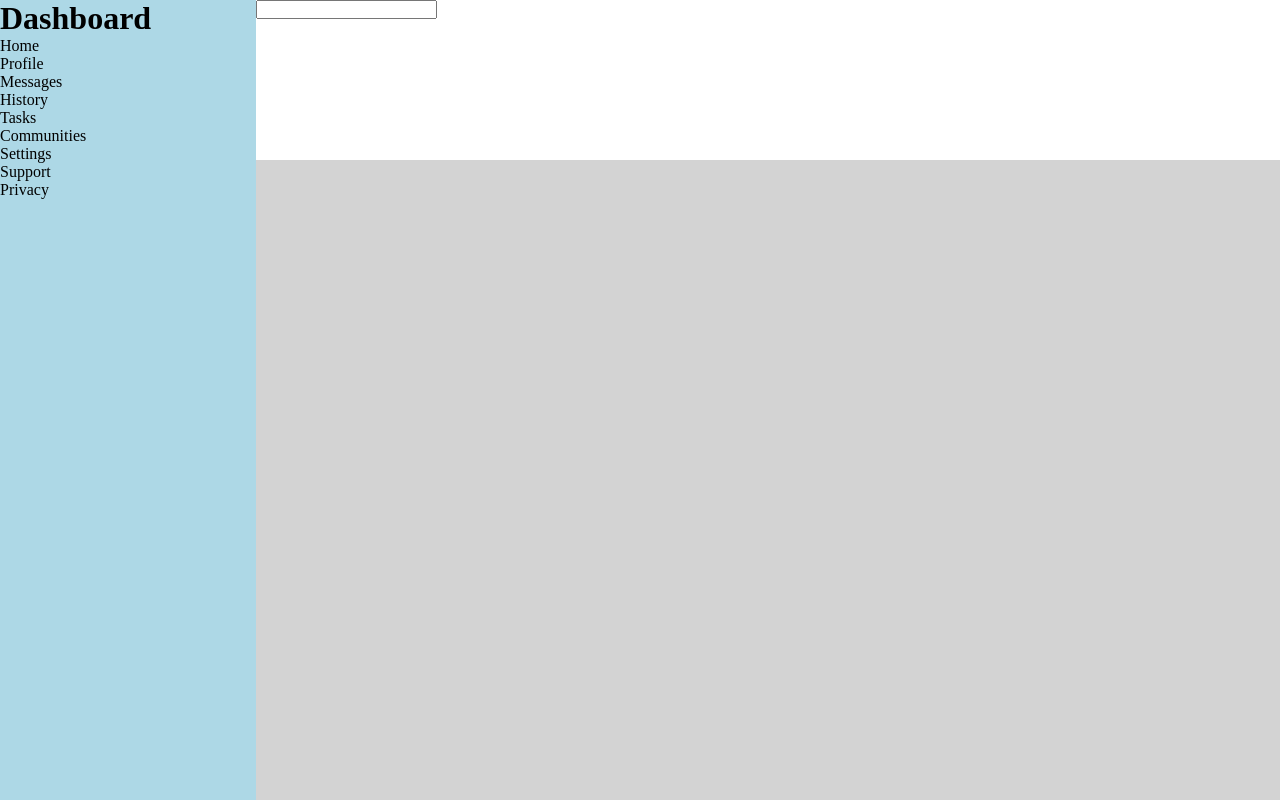
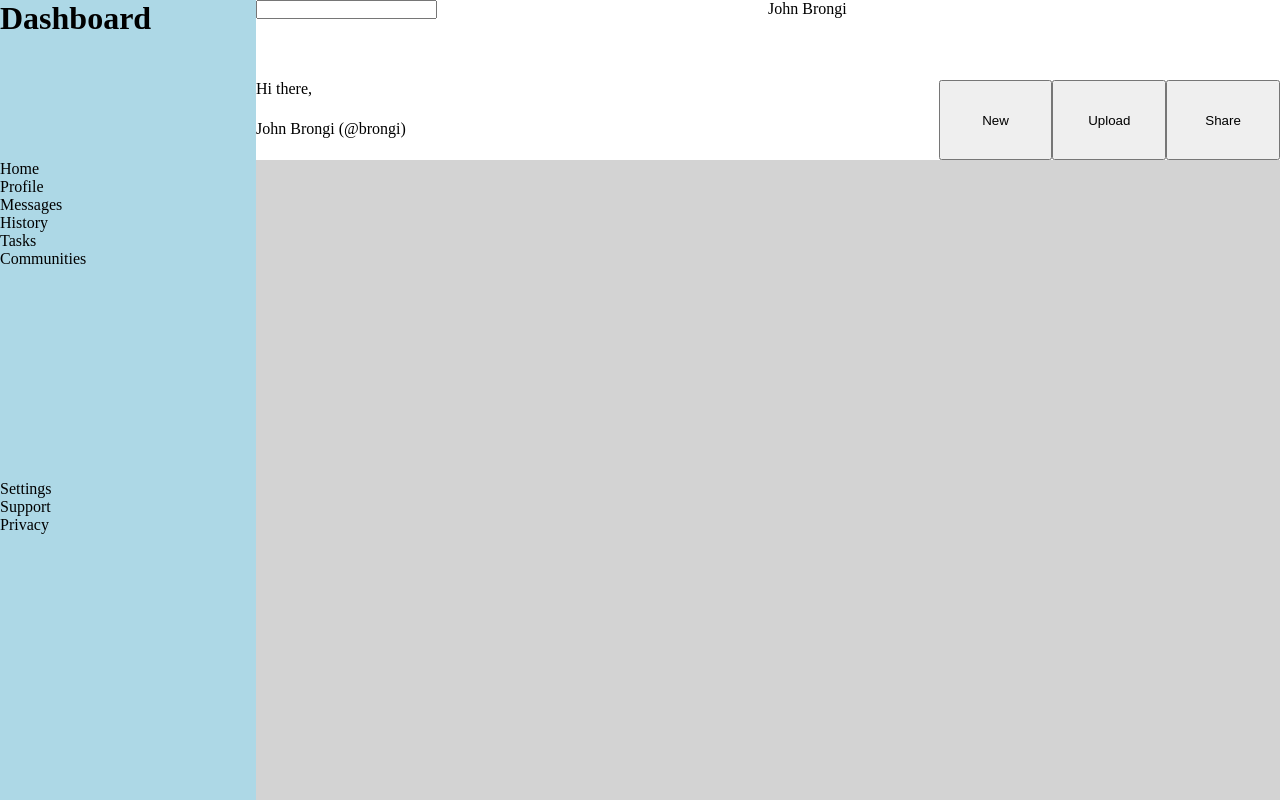
Before and after one commit to SamWeedon/admin-dashboard, a plain HTML site: page index.html in a window 1280 px wide. Drawn offline with Linux system fonts and the light colour scheme.

Commit message:
Start to nest grids

```diff
--- a/index.html
+++ b/index.html
@@ -9,19 +9,41 @@
 <body>
     <div class="container">
         <div class="header">
+            <div class="header1">
+                <div class="header1-1">
                     <input type="text">
+                </div>
+                <div class="header1-2">
+                    <p>John Brongi</p>
+                </div>
+            </div>
+            <div class="header2">
+                <div class="header2-1">
+                    <p>Hi there,</p>
+                    <p>John Brongi (@brongi)</p>
+                </div>
+                <div class="header2-2">
+                    <button>New</button>
+                    <button>Upload</button>
+                    <button>Share</button>
+                </div>
+            </div>
         </div>
         <div class="sidebar">
             <h1>Dashboard</h1>
+            <div class="dash1">
                 <p>Home</p>
                 <p>Profile</p>
                 <p>Messages</p>
                 <p>History</p>
                 <p>Tasks</p>
                 <p>Communities</p>
+            </div>
+            <div class="dash2">
                 <p>Settings</p>
                 <p>Support</p>
                 <p>Privacy</p>
+            </div>
         </div>
         <div class="main-content">
 
--- a/style.css
+++ b/style.css
@@ -16,11 +16,38 @@ body, html {
 
 .header {
     grid-column: 2 / 3;
+    display: grid;
+    grid-template-rows: 1fr 1fr;
+    grid-template-columns: 1fr 1fr;
+}
+
+.header1 {
+    display: grid;
+    grid-template-columns: 1fr 1fr;
+    grid-column: 1 / 3;
+}
+
+.header2 {
+    display: grid;
+    grid-template-columns: 2fr 1fr;
+    grid-column: 1 / 3;
+}
+
+.header2-1 {
+    display: grid;
+    grid-template-rows: 1fr 1fr;
+}
+
+.header2-2 {
+    display: grid;
+    grid-template-columns: repeat(3, 1fr);
 }
 
 .sidebar {
     background-color: lightblue;
     grid-row: 1 / 3;
+    display: grid;
+    grid-template-rows: 1fr 2fr 2fr;
 }
 
 .main-content {
```
Lines whose indentation alone changed are shown as unchanged.
